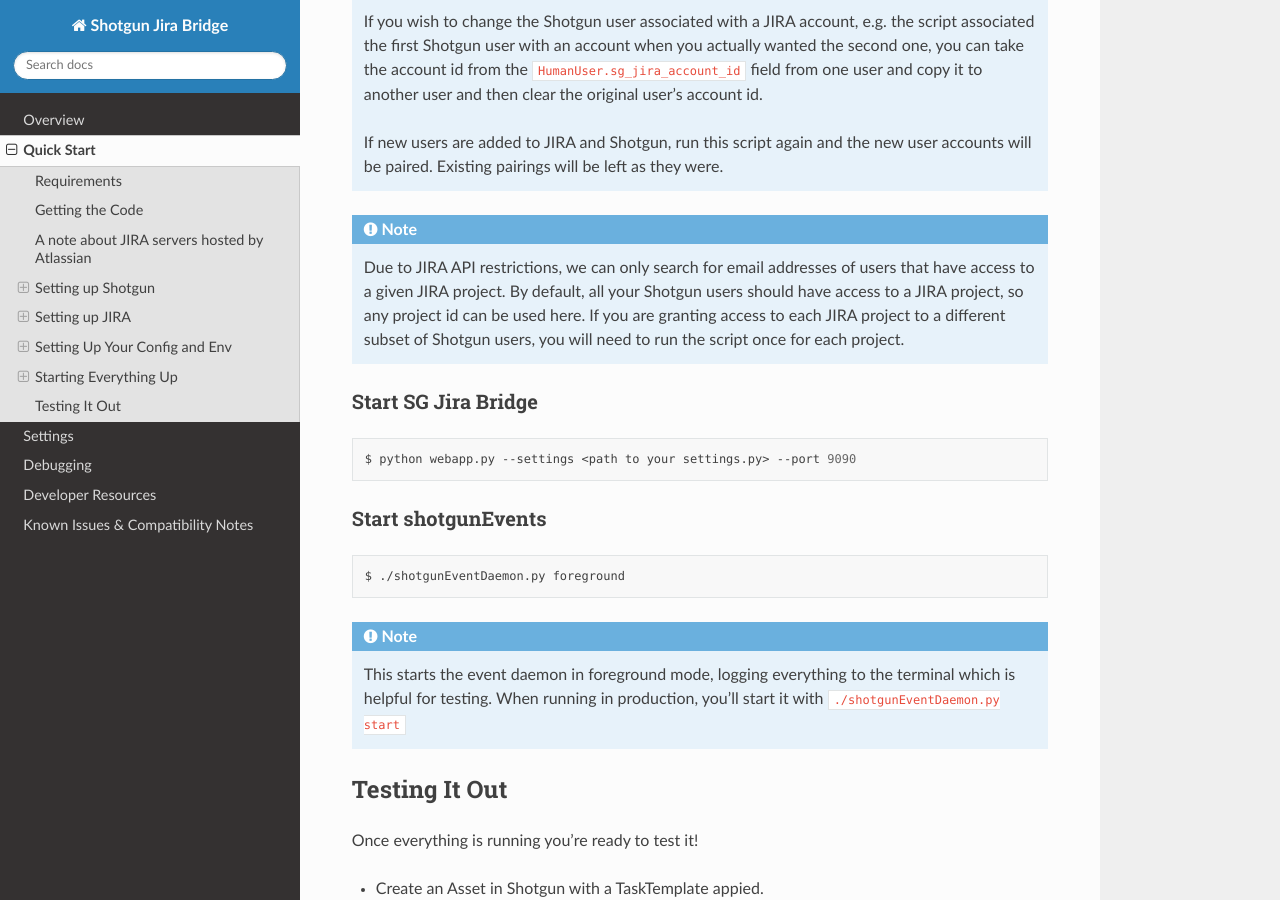
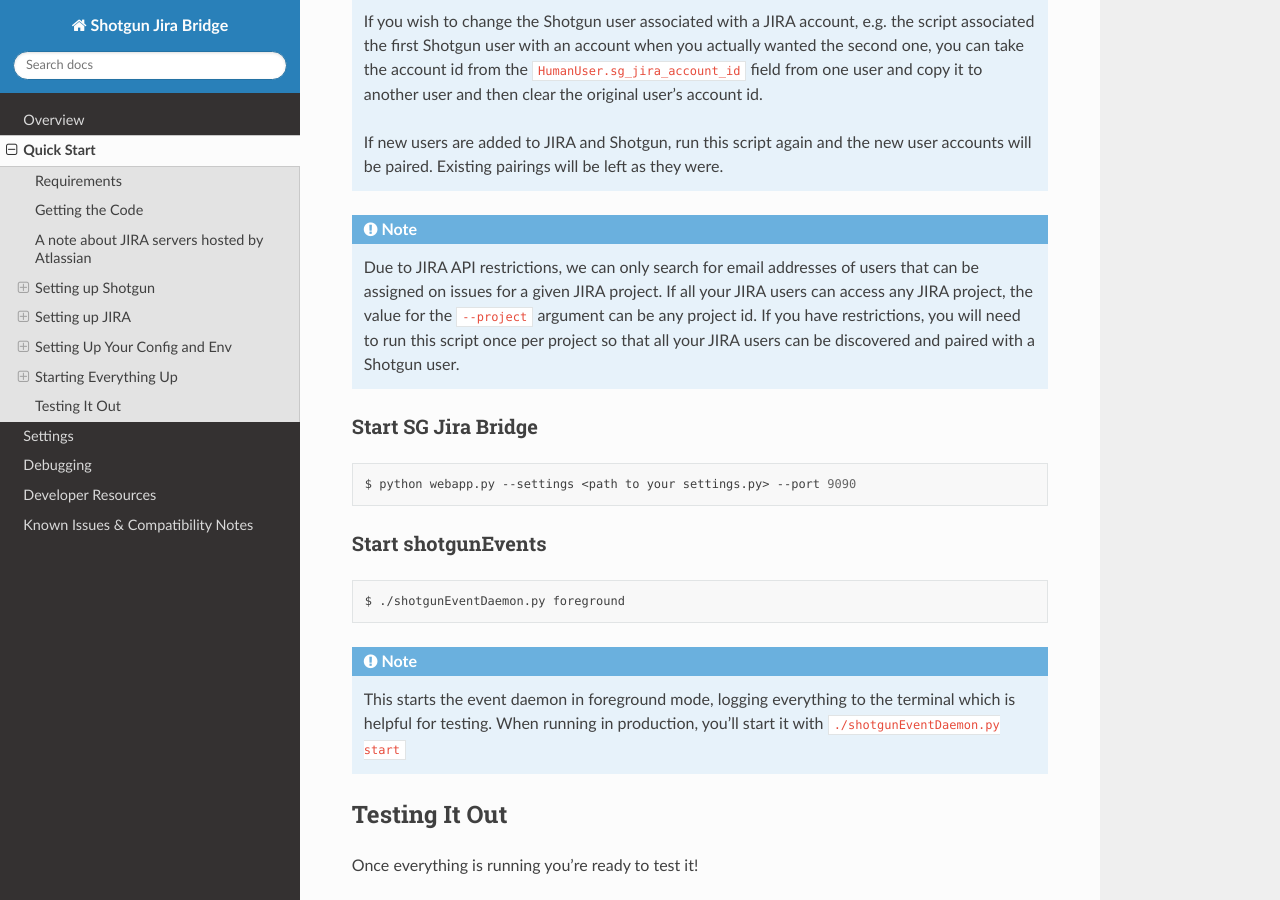
Before and after one commit to shotgunsoftware/sg-jira-bridge, a Sphinx documentation site: the page built from docs/quickstart.rst, in a window 1280 px wide and 900 px high, scrolled down 5533 px. Built offline with Sphinx 7.4.7 and the Read the Docs theme 2.0.0, drawn with Linux system fonts in a browser that asks for light colours.

Commit message:
fixes comment about user restrictions and update_shotgun_users.py

```diff
--- a/docs/quickstart.rst
+++ b/docs/quickstart.rst
@@ -283,10 +283,11 @@
 
 .. note::
     Due to JIRA API restrictions, we can only search for email addresses of users
-    that have access to a given JIRA project. By default, all your Shotgun users
-    should have access to a JIRA project, so any project id can be used here.
-    If you are granting access to each JIRA project to a different subset of
-    Shotgun users, you will need to run the script once for each project.
+    that can be assigned on issues for a given JIRA project. If all
+    your JIRA users can access any JIRA project, the value for the ``--project``
+    argument can be any project id. If you have restrictions, you will need to
+    run this script once per project so that all your JIRA users can be discovered
+    and paired with a Shotgun user.
 
 Start SG Jira Bridge
 ====================
```
